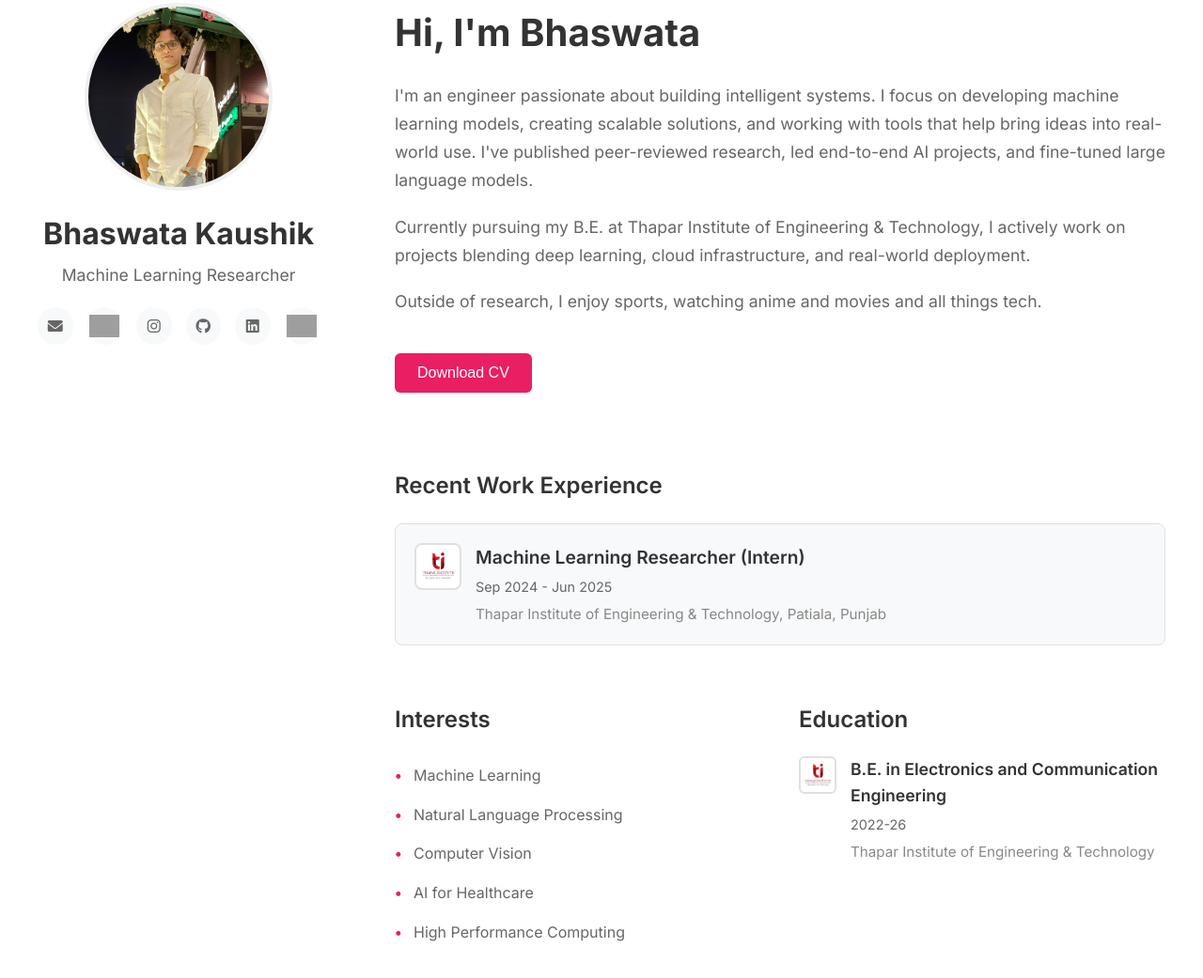
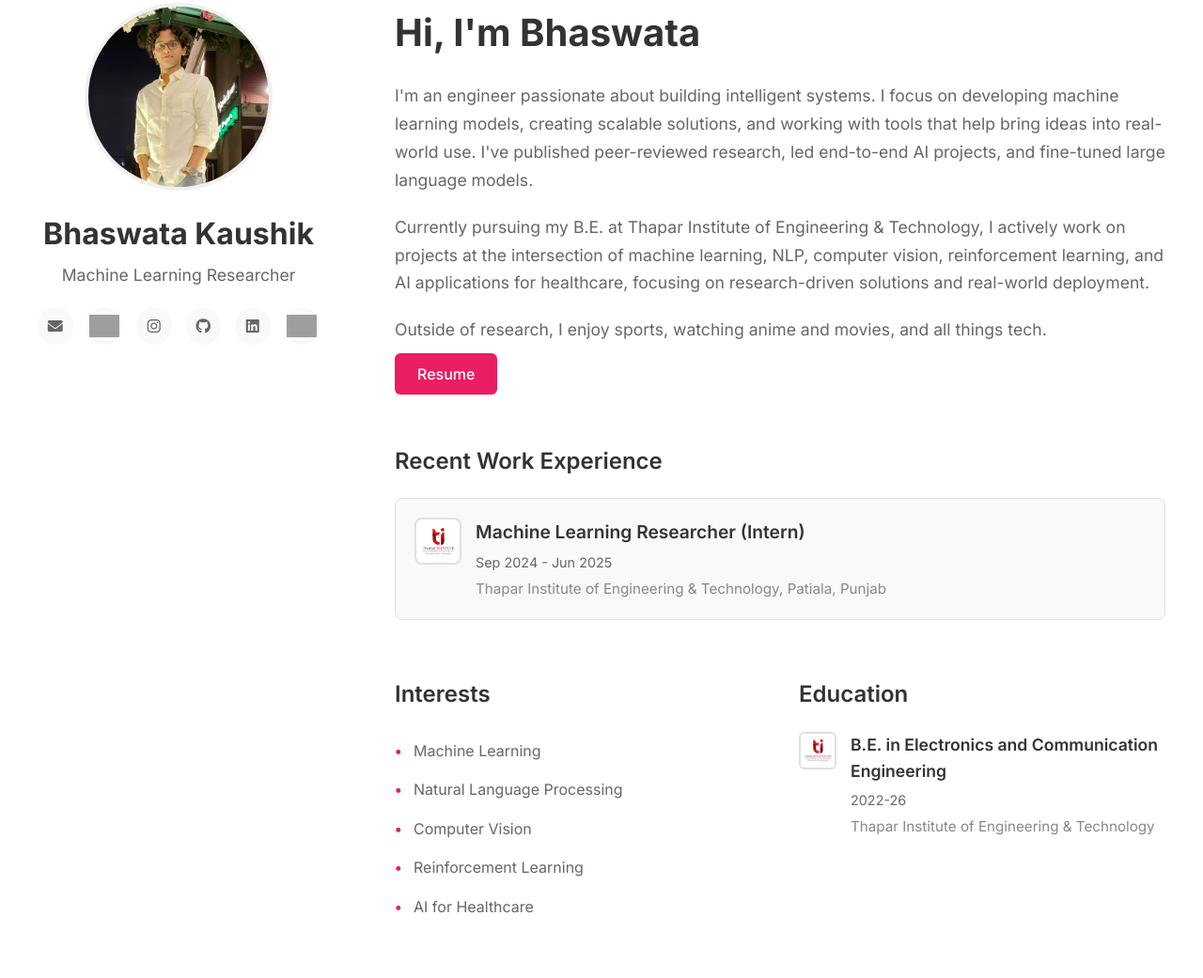
Before and after one commit to imbkaushik/imbkaushik.github.io, a plain HTML site: page index.html in a window 1280 px wide. Shown: the part 107-1148 px from the top of the page at 94% size. Drawn offline with Linux system fonts and the light colour scheme; grey boxes are pictures that could not be loaded.

Commit message:
update resume, content and css

```diff
--- a/css/style.css
+++ b/css/style.css
@@ -165,6 +165,7 @@ body {
 }
 
 .download-cv {
+    text-decoration: none;
     background: #e91e63;
     color: white;
     border: none;
--- a/index.html
+++ b/index.html
@@ -53,9 +53,10 @@
                     <div class="intro">
                         <h2>Hi, I'm Bhaswata</h2>
                         <p>I'm an engineer passionate about building intelligent systems. I focus on developing machine learning models, creating scalable solutions, and working with tools that help bring ideas into real-world use. I've published peer-reviewed research, led end-to-end AI projects, and fine-tuned large language models.</p>
-                        <p>Currently pursuing my B.E. at Thapar Institute of Engineering & Technology, I actively work on projects blending deep learning, cloud infrastructure, and real-world deployment.</p>
-                        <p>Outside of research, I enjoy sports, watching anime and movies and all things tech.</p>
-                        <button class="download-cv">Download CV</button>
+                        <p>Currently pursuing my B.E. at Thapar Institute of Engineering & Technology, I actively work on projects at the intersection of machine learning, NLP, computer vision, reinforcement learning, and AI applications for healthcare, focusing on research-driven solutions and real-world deployment.</p>
+                        <p>Outside of research, I enjoy sports, watching anime and movies, and all things tech.</p>
+                        <a href="https://drive.google.com/file/d/1ABfRW_WpbTNzOst3NnnACIJ2NAPSuwEz/view?usp=drive_link" target="_blank" class="download-cv"> Resume </a>
+
                     </div>
 
                     <div class="work-experience">
@@ -79,8 +80,8 @@
                                 <li>Machine Learning</li>
                                 <li>Natural Language Processing</li>
                                 <li>Computer Vision</li>
+                                <li>Reinforcement Learning</li>
                                 <li>AI for Healthcare</li>
-                                <li>High Performance Computing</li>
                             </ul>
                         </div>
 
```
